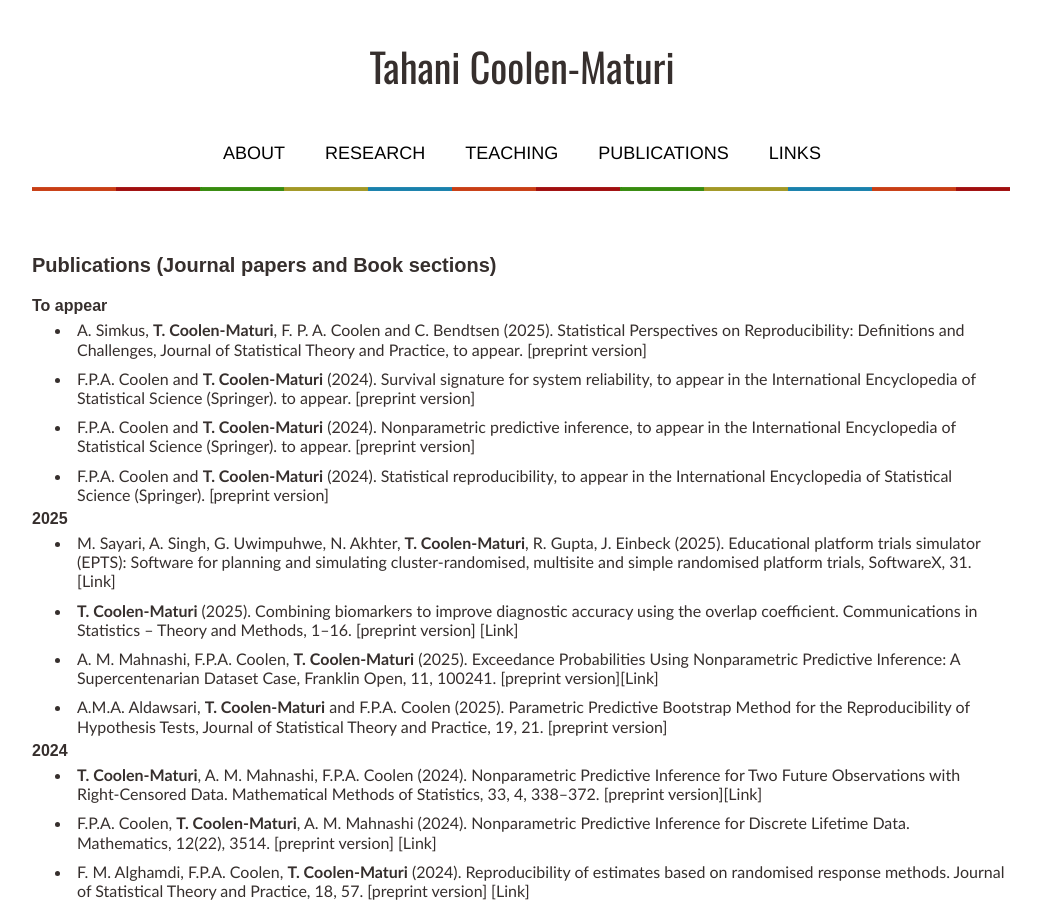
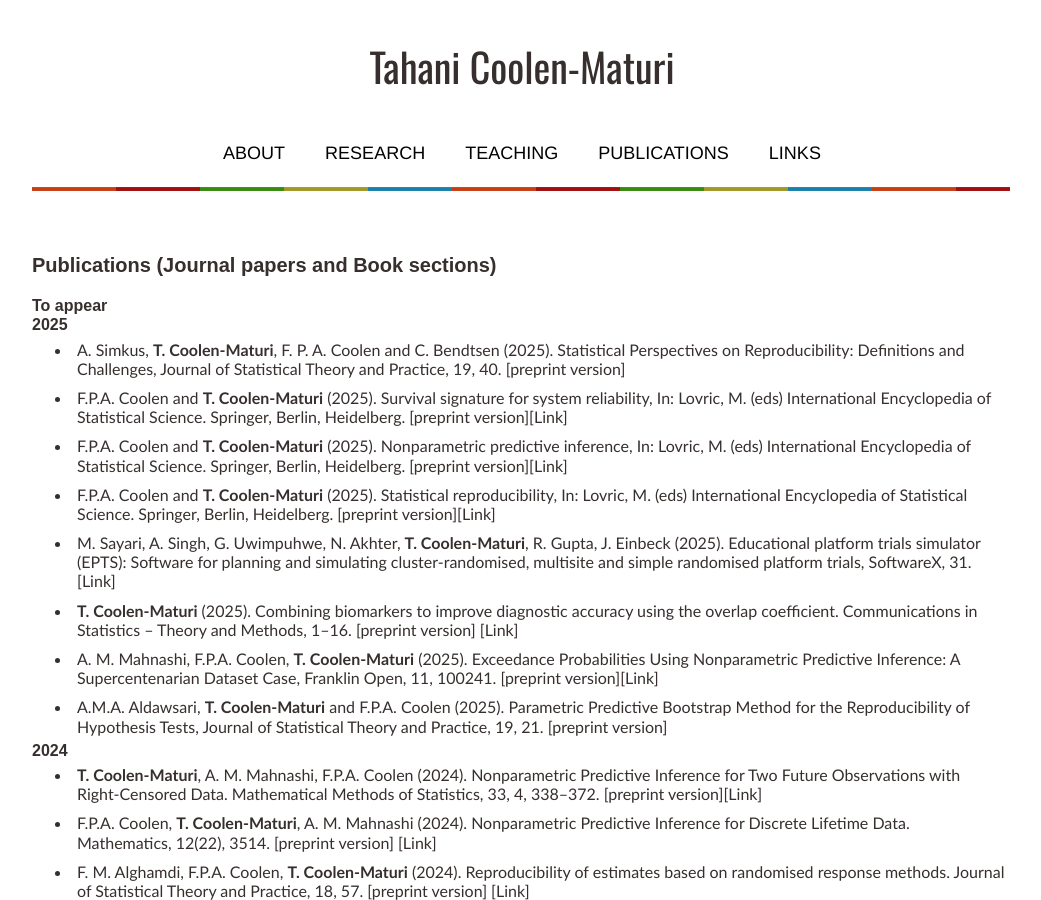
Before and after one commit to tmaturi/tahanimaturi, a Jekyll site: the page built from publications.md, in a window 1280 px wide and 900 px high. Shown: the whole window, without its empty margins (119-1160 px from the left). Built offline with Jekyll 4.4.1, drawn with Linux system fonts in a browser that asks for light colours; our own code applies the rules of GitHub Pages for plain Markdown files.

Commit message:
Update publications.md

```diff
--- a/publications.md
+++ b/publications.md
@@ -12,20 +12,22 @@ title: Publications
 
 
 
+
+### 2025
+
+
 - A. Simkus, **T. Coolen-Maturi**, F. P. A. Coolen and C. Bendtsen (2025). Statistical Perspectives on Reproducibility:
-Definitions and Challenges, Journal of Statistical Theory and Practice, to appear. [[preprint version](pdfs/Reproducibility_JSTP_final_rev_v2.pdf){:target="_blank"}]
+Definitions and Challenges, Journal of Statistical Theory and Practice, 19, 40. [[preprint version](pdfs/Reproducibility_JSTP_final_rev_v2.pdf){:target="_blank"}]
 
 
 
-- F.P.A. Coolen and **T. Coolen-Maturi** (2024). Survival signature for system reliability, to appear in the International Encyclopedia of Statistical Science (Springer). to appear. [[preprint version](pdfs/Encycl-SurvSign-24.pdf){:target="_blank"}]
+- F.P.A. Coolen and **T. Coolen-Maturi** (2025). Survival signature for system reliability, In: Lovric, M. (eds) International Encyclopedia of Statistical Science. Springer, Berlin, Heidelberg. [[preprint version](pdfs/Encycl-SurvSign-24.pdf){:target="_blank"}][[Link](https://doi.org/10.1007/978-3-662-69359-9_675){:target="_blank"}]
 
 
-- F.P.A. Coolen and **T. Coolen-Maturi** (2024). Nonparametric predictive inference, to appear in the International Encyclopedia of Statistical Science (Springer). to appear. [[preprint version](pdfs/Encycl-NPI-24.pdf){:target="_blank"}]
+- F.P.A. Coolen and **T. Coolen-Maturi** (2025). Nonparametric predictive inference, In: Lovric, M. (eds) International Encyclopedia of Statistical Science. Springer, Berlin, Heidelberg. [[preprint version](pdfs/Encycl-NPI-24.pdf){:target="_blank"}][[Link](https://doi.org/10.1007/978-3-662-69359-9_422){:target="_blank"}]
 
 
-- F.P.A. Coolen and **T. Coolen-Maturi** (2024). Statistical reproducibility, to appear in the International Encyclopedia of Statistical Science (Springer). [[preprint version](pdfs/Encycl-RP-24.pdf){:target="_blank"}]
-
-### 2025
+- F.P.A. Coolen and **T. Coolen-Maturi** (2025). Statistical reproducibility, In: Lovric, M. (eds) International Encyclopedia of Statistical Science. Springer, Berlin, Heidelberg. [[preprint version](pdfs/Encycl-RP-24.pdf){:target="_blank"}][[Link](https://doi.org/10.1007/978-3-662-69359-9_627){:target="_blank"}]
 
 
 - M. Sayari, A. Singh, G. Uwimpuhwe, N. Akhter, **T. Coolen-Maturi**, R. Gupta, J. Einbeck (2025).
```
